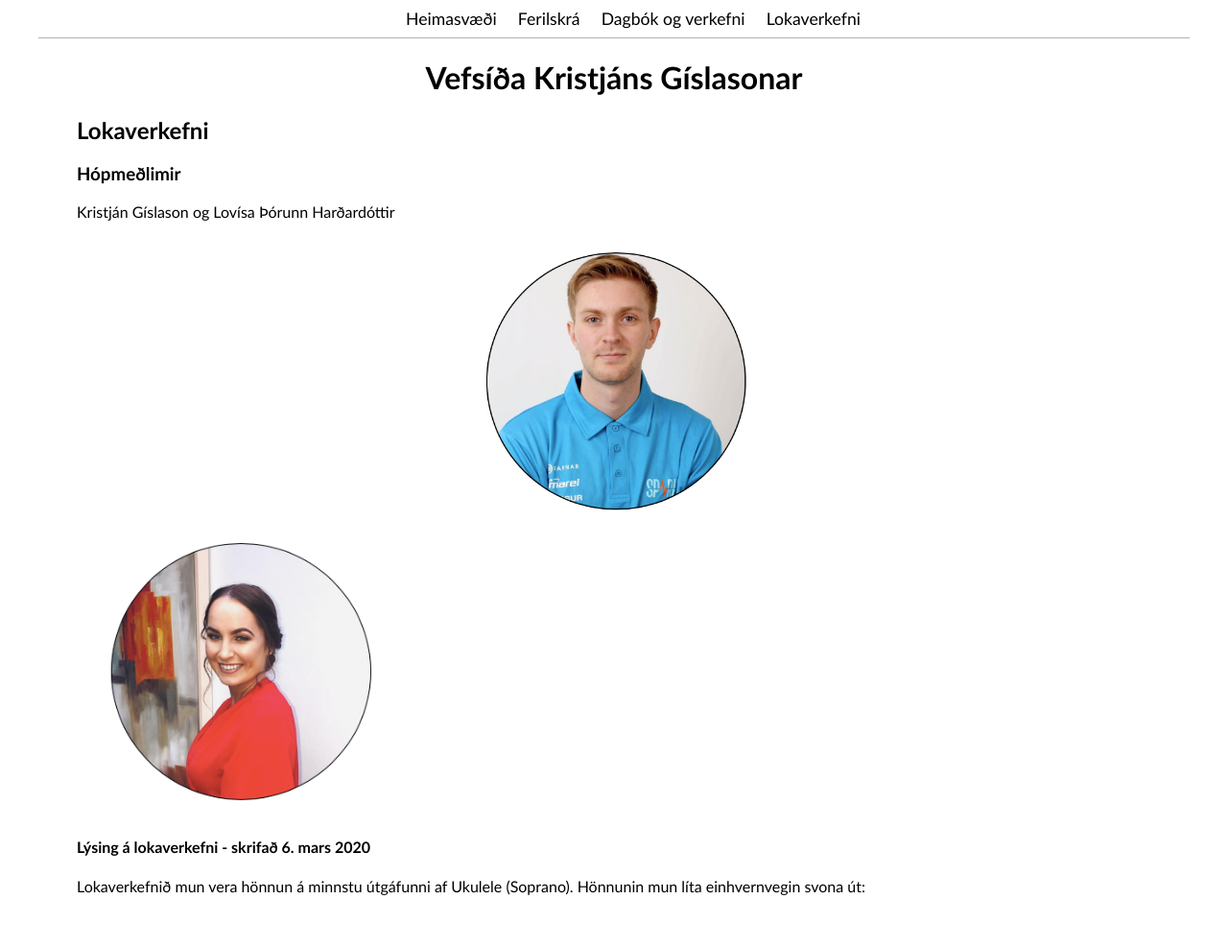
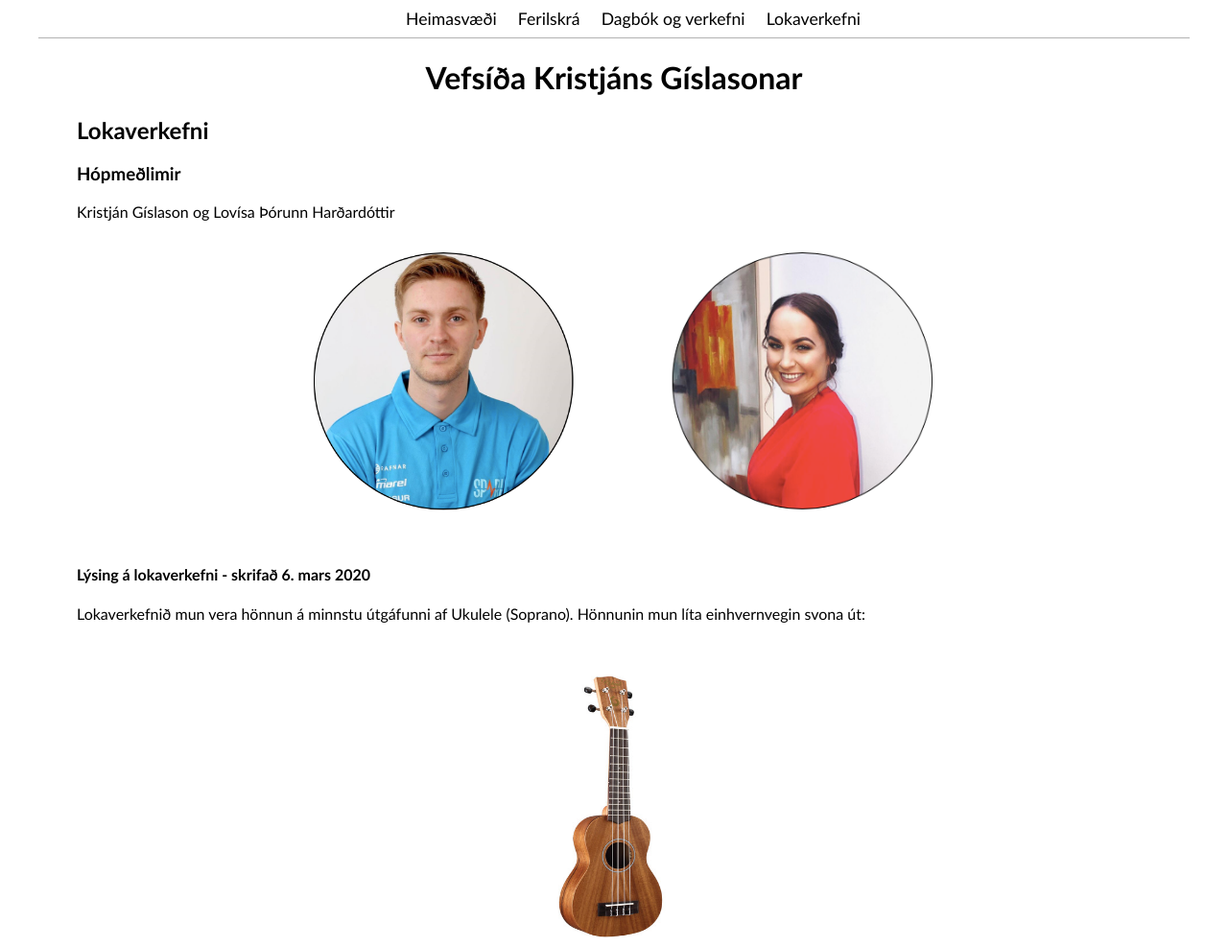
Before and after one commit to krg86/Framleidsluferli_vefsida, a plain HTML site: page Lokaverkefni.html in a window 1280 px wide. Shown: the top 987 px of the page at 96% size. Drawn offline with Linux system fonts and the light colour scheme.

Commit message:
fdfdddfd

```diff
--- a/Lokaverkefni.html
+++ b/Lokaverkefni.html
@@ -29,7 +29,7 @@
         <h2>Lokaverkefni</h2>
         <h3>Hópmeðlimir</h3>
             <p>Kristján Gíslason og Lovísa Þórunn Harðardóttir</p>
-        <center><img src="kristjan1.png" alt="kristjan1" width="400" height="300"> </center>
+        <center><img src="Kristjan1.png" alt="kristjan1" width="400" height="300">
         <img src="lovisa.png" alt="lovisa" width="355" height="300"> </center> </br>
 
         <h4> Lýsing á lokaverkefni - skrifað 6. mars 2020</h4>
```
